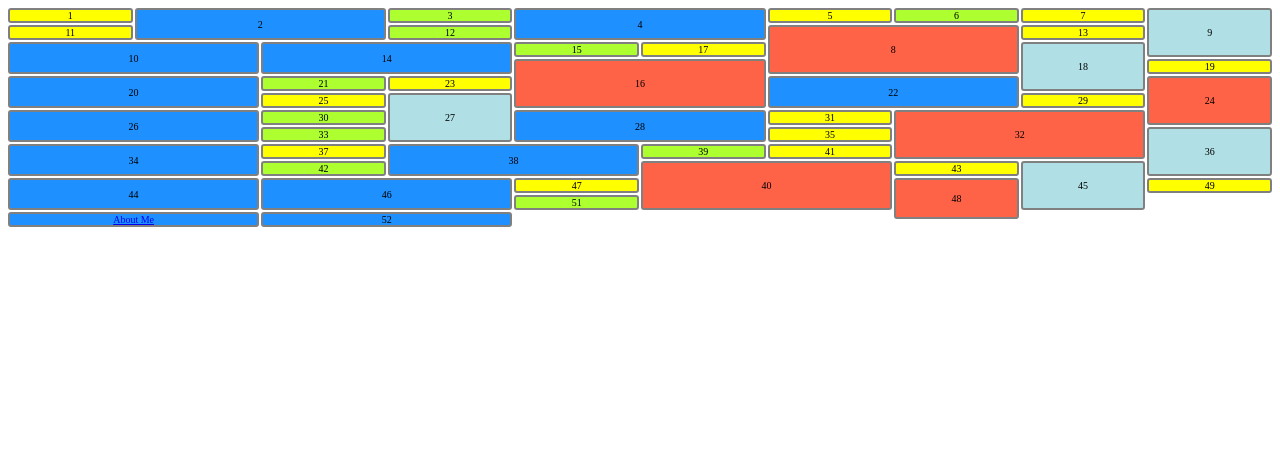
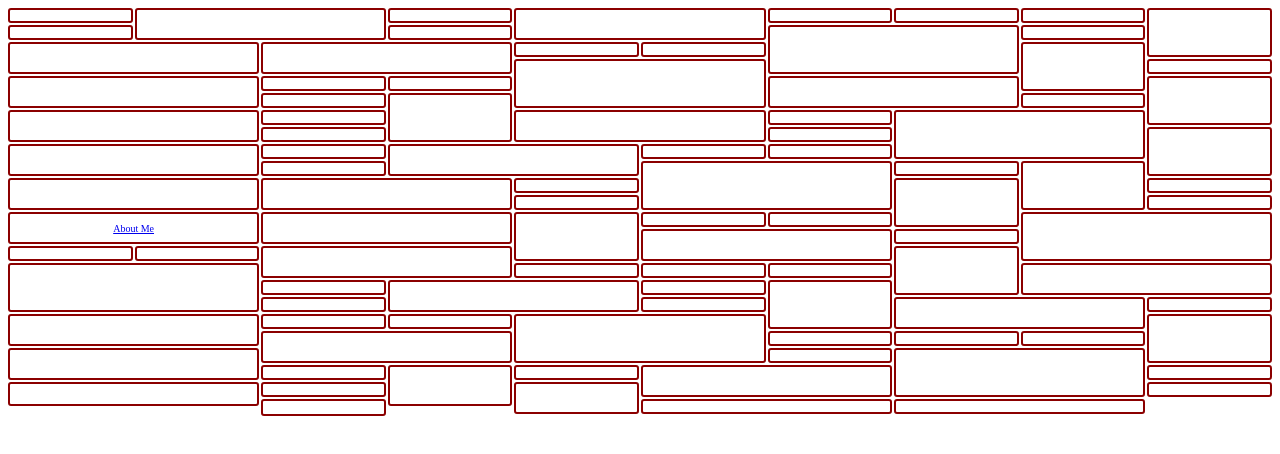
Before and after one commit to GormanGit/GormanGit.github.io, a plain HTML site: page about/frameAbout.html in a window 1280 px wide. Drawn offline with Linux system fonts and the light colour scheme.

Commit message:
more adjustments

```diff
--- a/about/frameAbout.css
+++ b/about/frameAbout.css
@@ -4,10 +4,11 @@
 
     justify-content: center;
     align-items: center;
-    border: 2px solid gray;
+    border: 2px solid darkred;
     border-radius: 3px;
     font-size: 10px;
-    background: yellow; /* best colour */
+    background: transparent; /* best colour */
+    color: transparent;
 
 }
 
@@ -18,21 +19,39 @@
     grid-auto-flow: dense;
 }
 .item:nth-child(even) {
-    background: dodgerblue;
+    background: transparent;
     grid-column: span 2;
     grid-row: span 2
 }
+.item:nth-child(even):hover {
+    background: gold;
+    /*grid-column: span 2;*/
+    /*grid-row: span 2*/
+}
 .item:nth-child(3n) {
-    background: greenyellow;
+    background: transparent;
     grid-column: span 1;
     grid-row: span 1;
 }
+.item:nth-child(3n):hover {
+    background: silver;
+    /*grid-column: span 1;*/
+    /*grid-row: span 1;*/
+}
 /*}*/
 .item:nth-child(8n){
-    background: tomato;
+    background: transparent;
     grid-row: span 3;
+}
+.item:nth-child(8n):hover{
+    background: greenyellow;
+    /*grid-row: span 3;*/
 }
 .item:nth-child(9n){
     grid-row: span 3;
-    background: powderblue;
+    background: transparent;
 }
+.item:nth-child(9n):hover{
+    /*grid-row: span 3;*/
+    background: orange;
+}
--- a/about/frameAbout.html
+++ b/about/frameAbout.html
@@ -61,55 +61,54 @@
     <a href="./aboutMe.html" target="./about/aboutMe.html">About Me</a></div>
     <div class="item item51">51</div>
     <div class="item item52">52</div>
-
-    <!--<div class="item item53">53</div>-->
-    <!--<div class="item item54">54</div>-->
-    <!--<div class="item item55">55</div>-->
-    <!--<div class="item item56">56</div>-->
-    <!--<div class="item item57">57</div>-->
-    <!--<div class="item item58">58</div>-->
-    <!--<div class="item item59">59</div>-->
-    <!--<div class="item item60">60</div>-->
-    <!--<div class="item item61">61</div>-->
-    <!--<div class="item item62">62</div>-->
-    <!--<div class="item item63">63</div>-->
-    <!--<div class="item item64">64</div>-->
-    <!--<div class="item item65">65</div>-->
-    <!--<div class="item item66">66</div>-->
-    <!--<div class="item item67">67</div>-->
-    <!--<div class="item item68">68</div>-->
-    <!--<div class="item item69">69</div>-->
-    <!--<div class="item item70">70</div>-->
-    <!--<div class="item item71">71</div>-->
-    <!--<div class="item item72">72</div>-->
-    <!--<div class="item item73">73</div>-->
-    <!--<div class="item item74">74</div>-->
-    <!--<div class="item item75">75</div>-->
-    <!--<div class="item item76">76</div>-->
-    <!--<div class="item item77">77</div>-->
-    <!--<div class="item item78">78</div>-->
-    <!--<div class="item item79">79</div>-->
-    <!--<div class="item item80">80</div>-->
-    <!--<div class="item item81">81</div>-->
-    <!--<div class="item item82">82</div>-->
-    <!--<div class="item item83">83</div>-->
-    <!--<div class="item item84">84</div>-->
-    <!--<div class="item item85">85</div>-->
-    <!--<div class="item item86">86</div>-->
-    <!--<div class="item item87">87</div>-->
-    <!--<div class="item item88">88</div>-->
-    <!--<div class="item item89">89</div>-->
-    <!--<div class="item item90">90</div>-->
-    <!--<div class="item item91">91</div>-->
-    <!--<div class="item item92">92</div>-->
-    <!--<div class="item item93">93</div>-->
-    <!--<div class="item item94">94</div>-->
-    <!--<div class="item item95">95</div>-->
-    <!--<div class="item item96">96</div>-->
-    <!--<div class="item item97">97</div>-->
-    <!--<div class="item item98">98</div>-->
-    <!--<div class="item item99">99</div>-->
-    <!--<div class="item item100">100</div>-->
+    <div class="item item53">53</div>
+    <div class="item item54">54</div>
+    <div class="item item55">55</div>
+    <div class="item item56">56</div>
+    <div class="item item57">57</div>
+    <div class="item item58">58</div>
+    <div class="item item59">59</div>
+    <div class="item item60">60</div>
+    <div class="item item61">61</div>
+    <div class="item item62">62</div>
+    <div class="item item63">63</div>
+    <div class="item item64">64</div>
+    <div class="item item65">65</div>
+    <div class="item item66">66</div>
+    <div class="item item67">67</div>
+    <div class="item item68">68</div>
+    <div class="item item69">69</div>
+    <div class="item item70">70</div>
+    <div class="item item71">71</div>
+    <div class="item item72">72</div>
+    <div class="item item73">73</div>
+    <div class="item item74">74</div>
+    <div class="item item75">75</div>
+    <div class="item item76">76</div>
+    <div class="item item77">77</div>
+    <div class="item item78">78</div>
+    <div class="item item79">79</div>
+    <div class="item item80">80</div>
+    <div class="item item81">81</div>
+    <div class="item item82">82</div>
+    <div class="item item83">83</div>
+    <div class="item item84">84</div>
+    <div class="item item85">85</div>
+    <div class="item item86">86</div>
+    <div class="item item87">87</div>
+    <div class="item item88">88</div>
+    <div class="item item89">89</div>
+    <div class="item item90">90</div>
+    <div class="item item91">91</div>
+    <div class="item item92">92</div>
+    <div class="item item93">93</div>
+    <div class="item item94">94</div>
+    <div class="item item95">95</div>
+    <div class="item item96">96</div>
+    <div class="item item97">97</div>
+    <div class="item item98">98</div>
+    <div class="item item99">99</div>
+    <div class="item item100">100</div>
 </div>
 <script type="text/javascript" src ="../js/logic.js"></script>
 </body>
--- a/css/style.css
+++ b/css/style.css
@@ -1,14 +1,11 @@
 * { box-sizing: border-box; }
 
 body {
-    /*height: 1000px;*/
+    height: 900px;
     font-family: sans-serif;
-    background-image: url("https://images.unsplash.com/photo-1456947700819-d91abdf38117?ixlib=rb-0.3.5&ixid=eyJhcHBfaWQiOjEyMDd9&s=58742f4101cc22b4827a853af65e6972&auto=format&fit=crop&w=1351&q=80");
-
-
+    background-image: url("http://www.baltana.com/files/wallpapers-1/Nebula-Background-Wallpaper-05468.jpg");
     /* Full height */
-    height: 100%;
-
+    /*height: 120%;*/
     /* Center and scale the image nicely */
     background-position: center;
     background-repeat: no-repeat;
@@ -17,7 +14,7 @@ body {
 
 .scene {
     display: flex;
-    border: 1px solid green;
+    /*border: 1px solid green;*/
     /*margin: 40px 0;*/
     position: relative;
     width: 640px;
@@ -42,7 +39,7 @@ body {
     height: 480px;
     left: 10px;
     top: 10px;
-    border: 2px solid black;
+    border: 2px solid white;
     line-height: 116px;
     font-size: 80px;
     font-weight: bold;
@@ -63,10 +60,15 @@ body {
 
 }
 
-/*.carousel__cell:nth-child(4n+1) { background: hsla(0, 100%, 50%, 0.8); }*/
-.carousel__cell:nth-child(4n+2) { background: hsla(90, 100%, 50%, 0.8); }
-.carousel__cell:nth-child(4n+3) { background: hsla(180, 100%, 50%, 0.8); }
-.carousel__cell:nth-child(4n+4) { background: hsla(270, 100%, 50%, 0.8); }
+.carousel__cell:nth-child(4n+1)
+{ background: hsla(0, 100%, 50%, 0); }
+.carousel__cell:nth-child(4n+2)
+    /*first was increments of 0, 90,180,270 degrees and the last was 0.8*/
+{ background: hsla(0, 100%, 50%, 0); }
+.carousel__cell:nth-child(4n+3)
+{ background: hsla(0, 100%, 50%, 0); }
+.carousel__cell:nth-child(4n+4)
+{ background: hsla(, 100%, 50%, 0); }
 /*.carousel__cell:nth-child(4n+5) { background: hsla(160, 100%, 50%, 0.8); }*/
 /*.carousel__cell:nth-child(4n+6) { background: hsla(200, 100%, 50%, 0.8); }*/
 /*.carousel__cell:nth-child(4n+7) { background: hsla(240, 100%, 50%, 0.8); }*/
--- a/resume/resume.css
+++ b/resume/resume.css
@@ -1,10 +1,10 @@
 .body {
-    background: orange;
+    /*background: orange;*/
 }
 .resume{
     display: flex;
     height: 100%;
     width:100%;
-    background-color: orange;
+    /*background-color: orange;*/
     justify-content: center;
 }
```
Also changed, not shown: index.html (+1 -1 lines), resume/iframeResume.html (+1 -1 lines).
